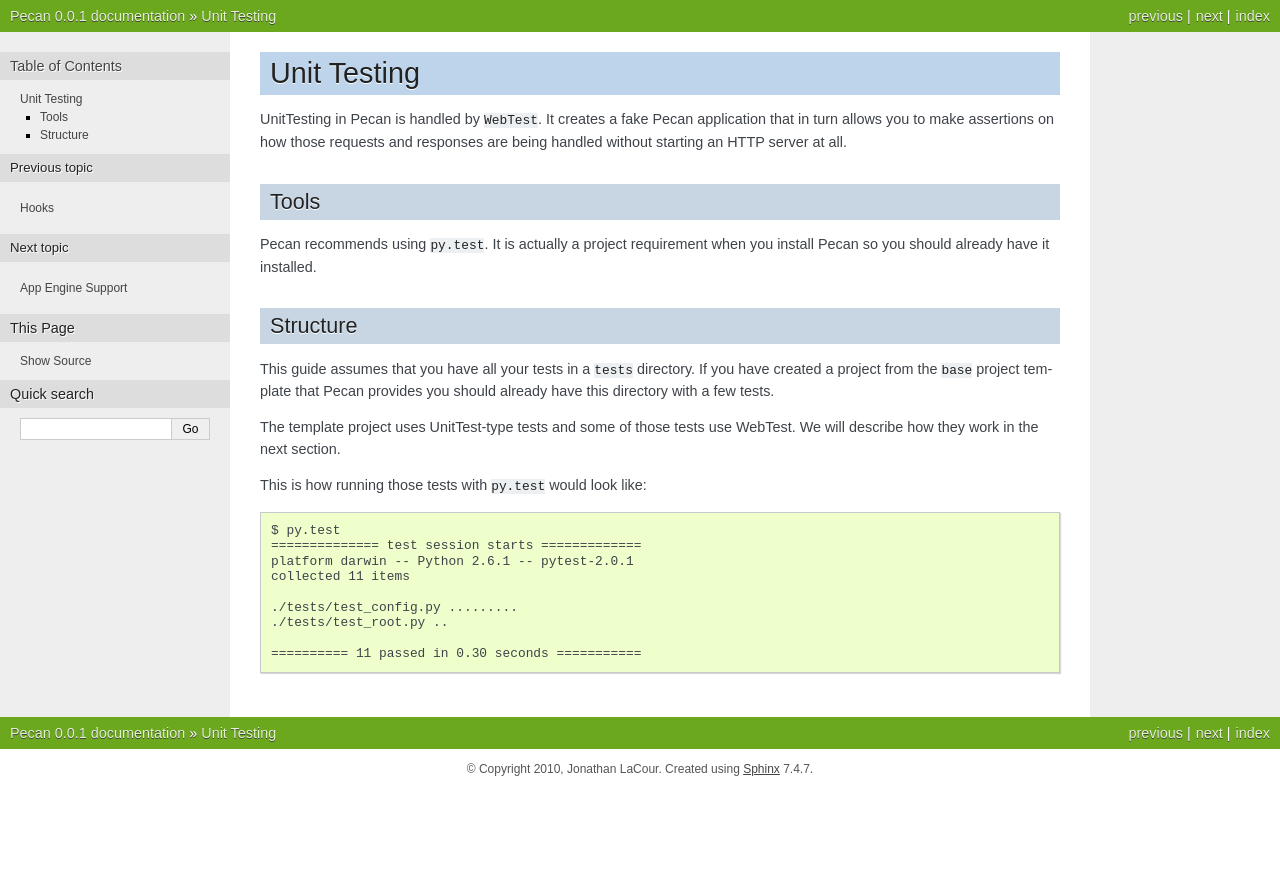
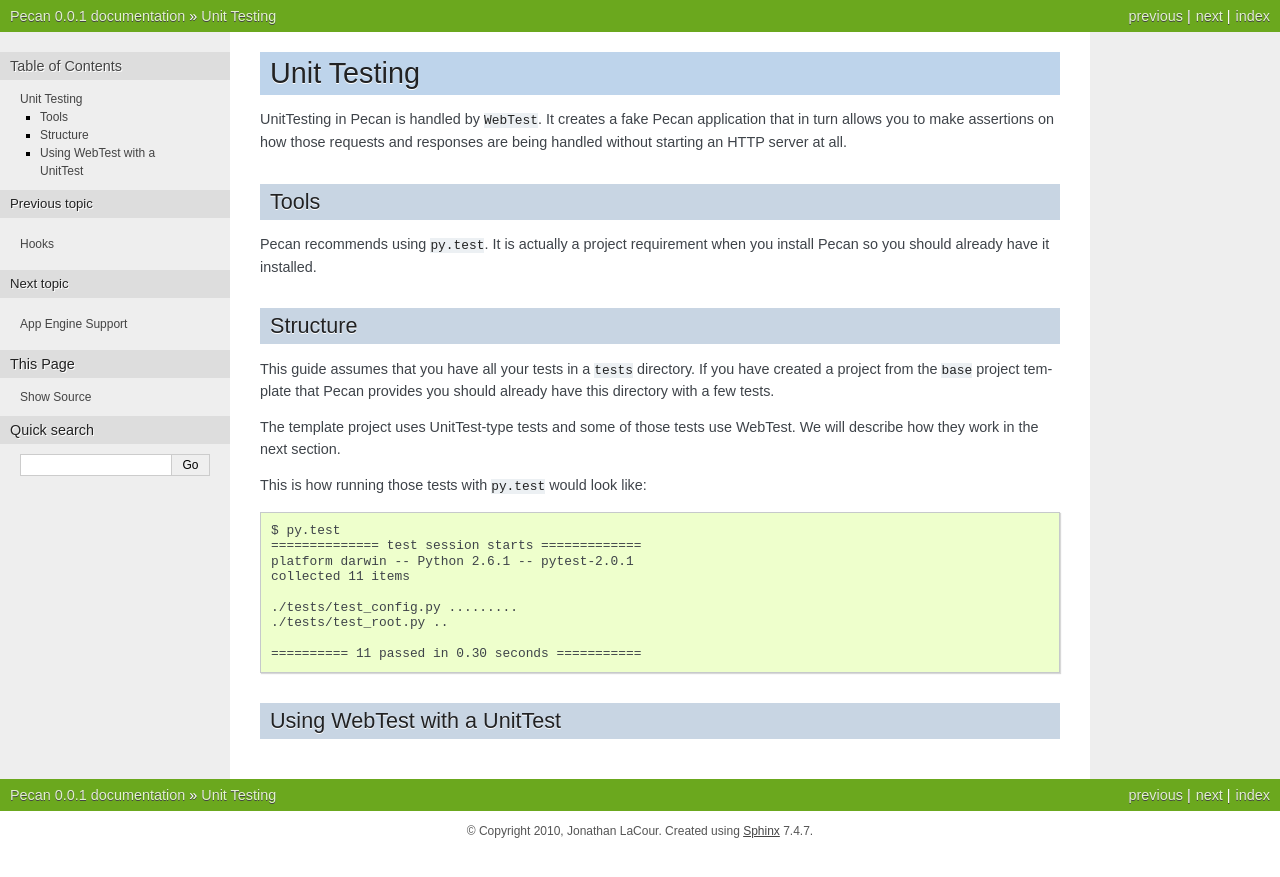
Before and after one commit to stackforge/pecan, a Sphinx documentation site: the page built from docs/source/testing.rst, in a window 1280 px wide. Shown: the top 877 px of the page. Built offline with Sphinx 7.4.7, drawn with Linux system fonts in a browser that asks for light colours; pages that are not in the unit, such as notebooks, are missing from menus.

Commit message:
adding webtest section

```diff
--- a/docs/source/testing.rst
+++ b/docs/source/testing.rst
@@ -33,3 +33,7 @@
     ./tests/test_root.py ..
 
     ========== 11 passed in 0.30 seconds ===========
+
+
+Using WebTest with a UnitTest
+-----------------------------
```
